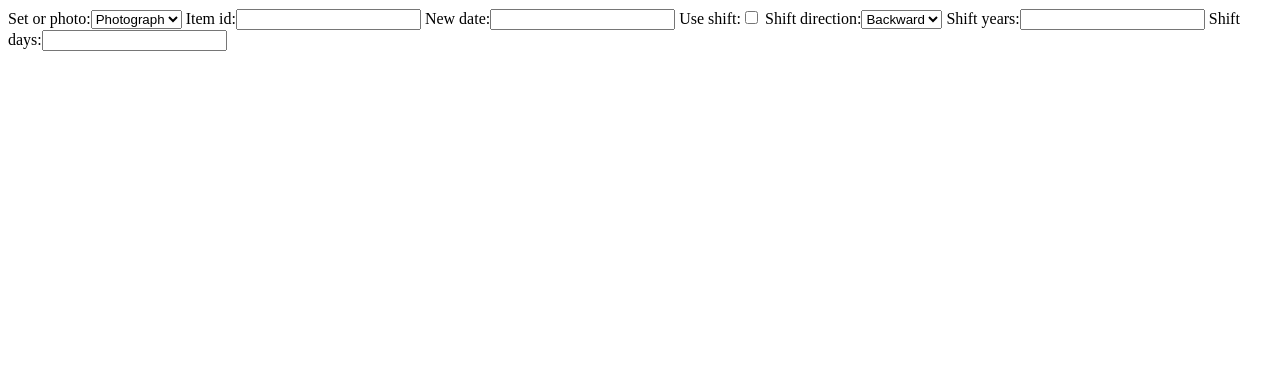
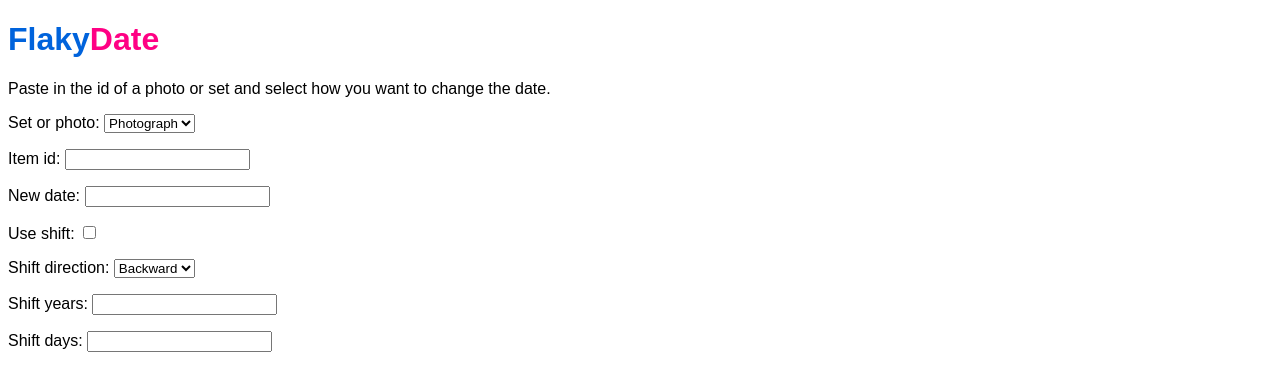
Before and after one commit to JustinTArthur/FlakyDate, a Django app: template flickrdatechanger/templates/flickrdatechanger/home.html in a window 1280 px wide. Shown: the top 391 px of the page. Run offline with Django 3.2, Linux system fonts and the light colour scheme; the template is opened without the code that fills it: values that come from a table or form of the project are taken from there, others are empty.

Commit message:
First pass at styling. Logo now uses same color scheme as Flickr's.

```diff
--- a/flickrdatechanger/templates/flickrdatechanger/base.html
+++ b/flickrdatechanger/templates/flickrdatechanger/base.html
@@ -3,9 +3,12 @@
 <head>
 	<meta http-equiv="Content-Type" content="text/html; charset=UTF-8">
 	<title>FlakyDate Photo Upload Date Changer</title>
+	<link href="{{ MEDIA_URL }}style.css" rel="stylesheet" type="text/css" />
 </head>
 <body>
-{% block content %}
-{% endblock %}
+<div id="page">
+	<div id="header"><h1><span class="firsthalf">Flaky</span><span class="secondhalf">Date</span></h1></div>
+	{% block content %}{% endblock %}
+</div>
 </body>
 </html>
--- a/flickrdatechanger/templates/flickrdatechanger/home.html
+++ b/flickrdatechanger/templates/flickrdatechanger/home.html
@@ -1,4 +1,5 @@
 {% extends "flickrdatechanger/base.html" %}
 {% block content %}
-<form action="{% url flickrdatechanger.views.home %}" method="post">{{ form }}</form>
+<div id="instructions">Paste in the id of a photo or set and select how you want to change the date.</div>
+<form action="{% url flickrdatechanger.views.home %}" method="post">{{ form.as_p }}</form>
 {% endblock %}
--- a/flickrdatechanger/views.py
+++ b/flickrdatechanger/views.py
@@ -4,6 +4,7 @@ from flickrdatechanger.shifting import set_new_date, shift_date
 from django.shortcuts import redirect, render_to_response
 
 import logging
+from django.template.context import RequestContext
 log = logging.getLogger(__name__)
 
 @require_flickr_auth
@@ -30,7 +31,7 @@ def home(request, flickr):
                 for photo in photos:
                     set_new_date(flickr, photo, form.cleaned_data['new_date'])
             return redirect('home')
-    return render_to_response("flickrdatechanger/home.html", {'form' : form})
+    return render_to_response("flickrdatechanger/home.html", {'form' : form}, RequestContext(request))
 
 def flickr_authenticate(request):
     from django.conf import settings
--- /dev/null
+++ b/media/style.css
@@ -0,0 +1,11 @@
+body {
+	font-family: sans-serif;
+}
+
+h1 .firsthalf {
+	color: #0063DC;
+}
+
+h1 .secondhalf {
+	color: #FF0084;
+}
```
